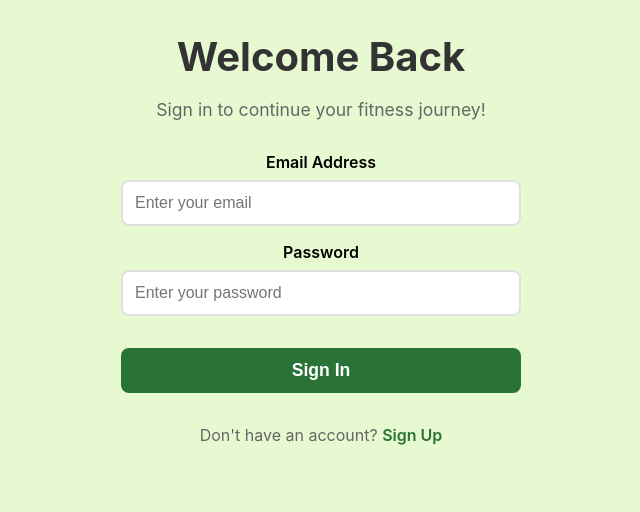
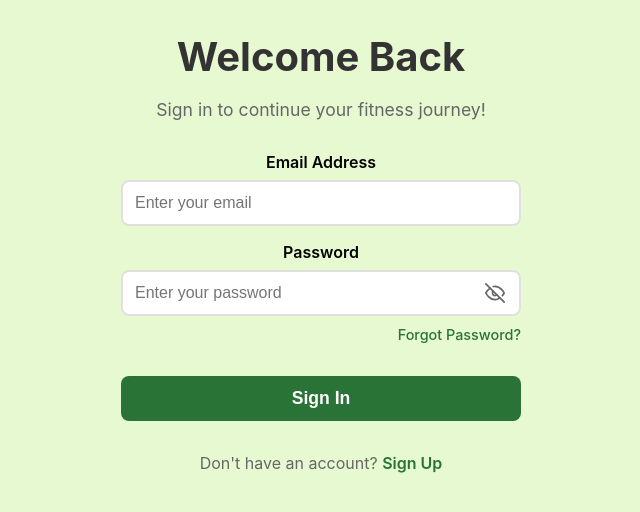
Before and after one commit to manaralbader/AI-Powered-Coach, a React (Vite) app in the folder frontend/: page /signin in a window 1280 px wide. Shown: the top 512 px of the page, without its empty margins (319-959 px from the left). Built offline with nearby package versions, Linux system fonts and the light colour scheme; no server answers.

Commit message:
Update SignIn.jsx

```diff
--- a/frontend/src/pages/HomePage/SignIn.jsx
+++ b/frontend/src/pages/HomePage/SignIn.jsx
@@ -3,16 +3,7 @@
 import { useUser } from '../../context/UserContext';
 import { useToast } from '../../context/ToastContext';
 
-/**
- * SignIn Component
- * Handles user login authentication
- *
- * Features:
- * - Email and password validation
- * - Firebase authentication
- * - Loads user data into UserContext on success
- * - Navigates to home dashboard after login
- */
+
 const SignIn = () => {
   const navigate = useNavigate();
   const { signIn } = useUser();
@@ -29,6 +20,9 @@
 
   // Loading state for form submission
   const [isSubmitting, setIsSubmitting] = useState(false);
+
+  // Password visibility state
+  const [showPassword, setShowPassword] = useState(false);
 
   // Handle input changes
   const handleInputChange = (e) => {
@@ -163,8 +157,9 @@
           <label htmlFor="password" style={{ display: 'block', marginBottom: '0.5rem', fontWeight: '600' }}>
             Password
           </label>
+          <div style={{ position: 'relative' }}>
             <input
-            type="password"
+              type={showPassword ? 'text' : 'password'}
               id="password"
               name="password"
               value={formData.password}
@@ -172,6 +167,7 @@
               style={{
                 width: '100%',
                 padding: '0.75rem',
+                paddingRight: '3rem',
                 fontSize: '1rem',
                 border: '2px solid #e0e0e0',
                 borderRadius: '8px',
@@ -180,6 +176,70 @@
               placeholder="Enter your password"
               required
             />
+            <button
+              type="button"
+              onClick={() => setShowPassword(!showPassword)}
+              style={{
+                position: 'absolute',
+                right: '0.75rem',
+                top: '50%',
+                transform: 'translateY(-50%)',
+                background: 'none',
+                border: 'none',
+                cursor: 'pointer',
+                padding: '0.25rem',
+                display: 'flex',
+                alignItems: 'center',
+                justifyContent: 'center'
+              }}
+              aria-label={showPassword ? 'Hide password' : 'Show password'}
+            >
+              {showPassword ? (
+                <svg
+                  width="20"
+                  height="20"
+                  viewBox="0 0 24 24"
+                  fill="none"
+                  stroke="currentColor"
+                  strokeWidth="2"
+                  strokeLinecap="round"
+                  strokeLinejoin="round"
+                  style={{ color: '#666' }}
+                >
+                  <path d="M1 12s4-8 11-8 11 8 11 8-4 8-11 8-11-8-11-8z"></path>
+                  <circle cx="12" cy="12" r="3"></circle>
+                </svg>
+              ) : (
+                <svg
+                  width="20"
+                  height="20"
+                  viewBox="0 0 24 24"
+                  fill="none"
+                  stroke="currentColor"
+                  strokeWidth="2"
+                  strokeLinecap="round"
+                  strokeLinejoin="round"
+                  style={{ color: '#666' }}
+                >
+                  <path d="M17.94 17.94A10.07 10.07 0 0 1 12 20c-7 0-11-8-11-8a18.45 18.45 0 0 1 5.06-5.94M9.9 4.24A9.12 9.12 0 0 1 12 4c7 0 11 8 11 8a18.5 18.5 0 0 1-2.16 3.19m-6.72-1.07a3 3 0 1 1-4.24-4.24"></path>
+                  <line x1="1" y1="1" x2="23" y2="23"></line>
+                </svg>
+              )}
+            </button>
+          </div>
+          <div style={{ textAlign: 'right', marginTop: '0.5rem' }}>
+            <Link
+              to="/forgot-password"
+              style={{
+                color: '#2A7337',
+                textDecoration: 'none',
+                fontSize: '0.9rem',
+                fontWeight: '500'
+              }}
+            >
+              Forgot Password?
+            </Link>
+          </div>
         </div>
 
         {/* Submit Button */}
```
Lines whose indentation alone changed are shown as unchanged.
